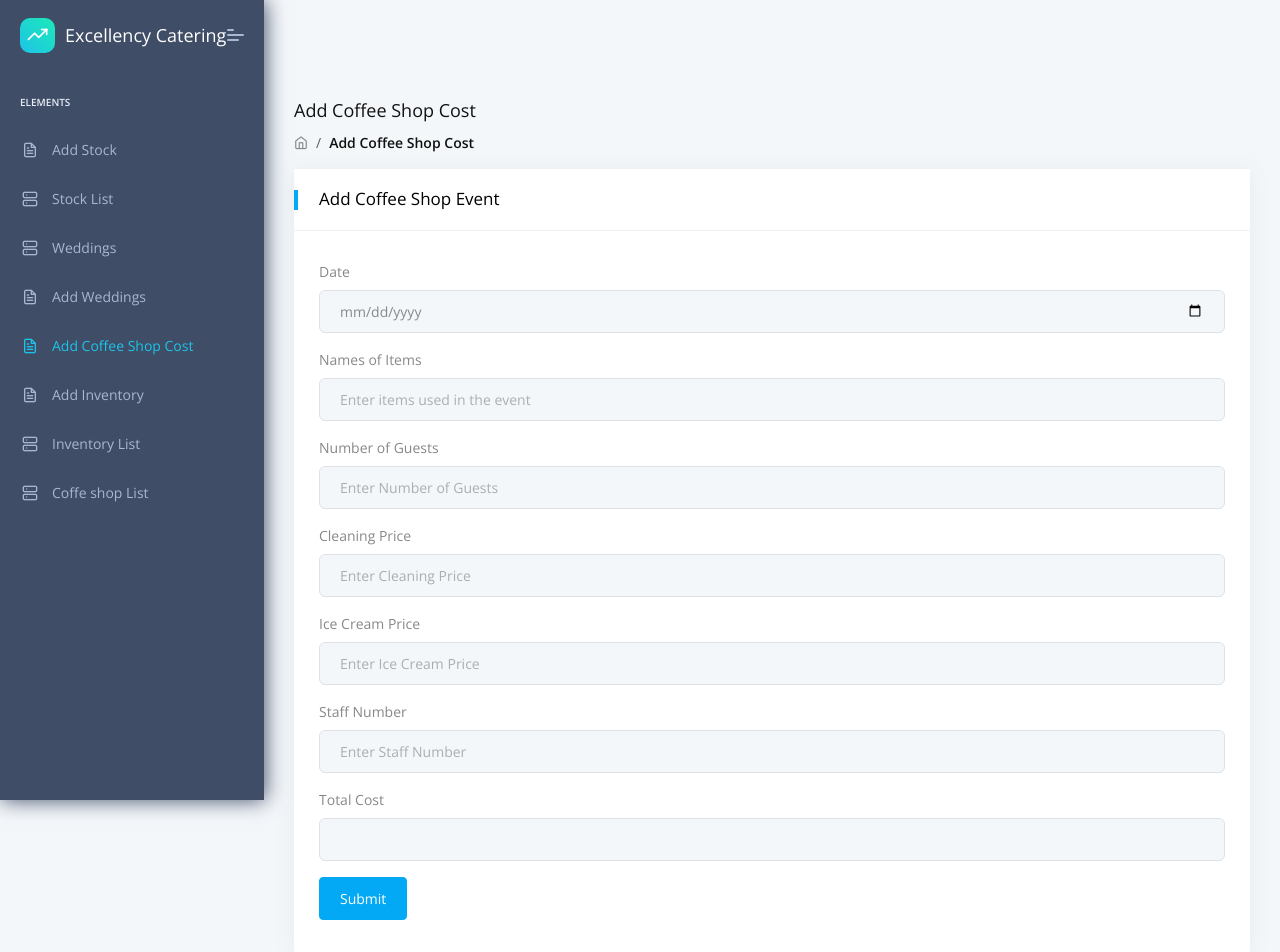
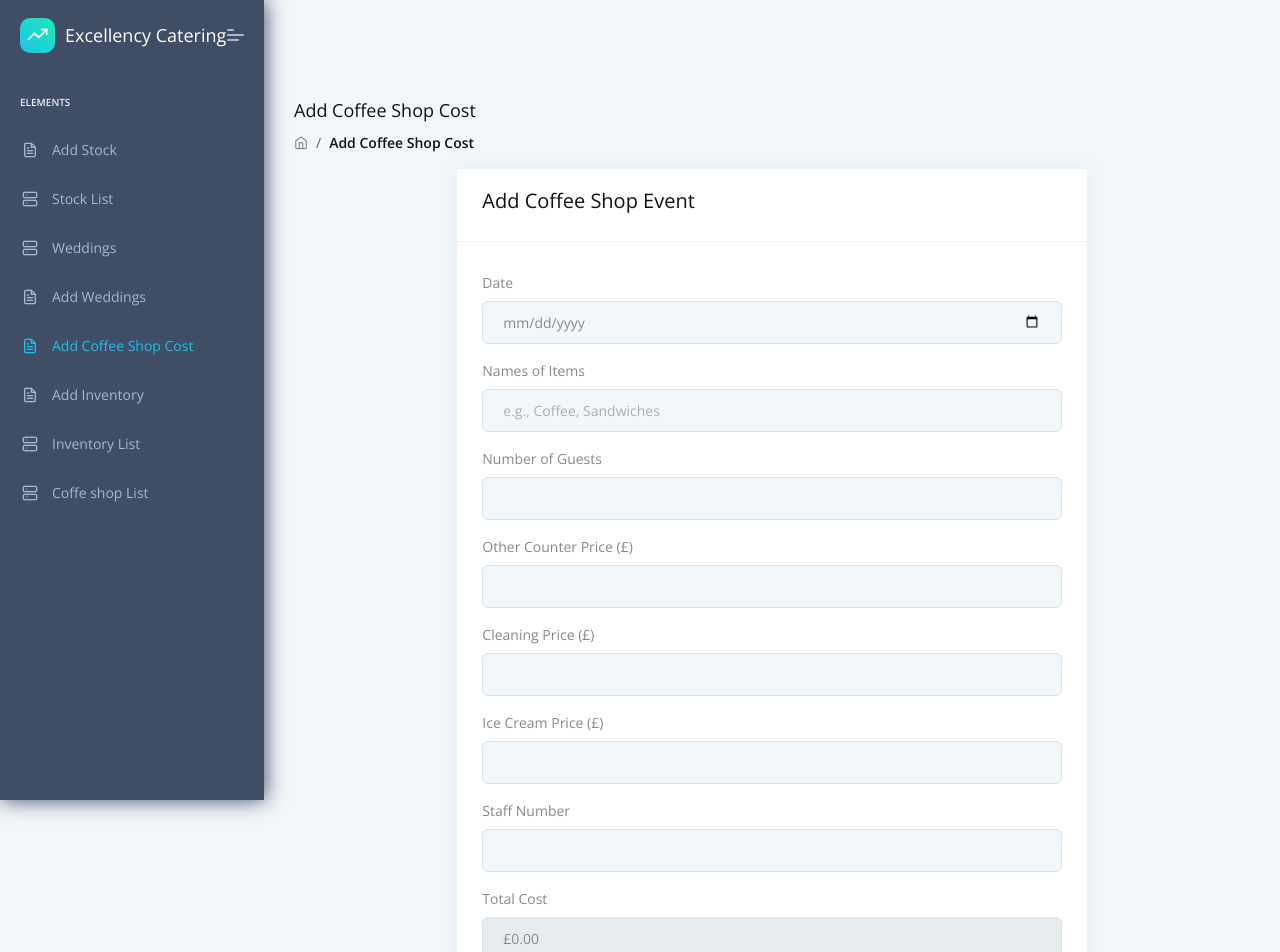
Before and after one commit to ElPrinceD/excellency-inventory-frontend, a React (Vite) app: page /forms/add-coffeshop in a window 1280 px wide. Shown: the top 952 px of the page. Built offline with nearby package versions, Linux system fonts and the light colour scheme; sample sign-in values are in the browser's storage.

Commit message:
Coffe Shop details added

```diff
--- a/src/views/forms/AddCoffeShopEventForm.jsx
+++ b/src/views/forms/AddCoffeShopEventForm.jsx
@@ -1,182 +1,165 @@
-import React, { useState, useEffect } from 'react';
-import { Row, Col, Card, Form, Button, Alert } from 'react-bootstrap';
+import React, { useState } from 'react';
+import { Form, Button, Card, Col, Row, Alert } from 'react-bootstrap';
 import axios from 'axios';
 
-const AddCoffeeShopEventForm = () => {
-  const [formData, setFormData] = useState({
+const AddCoffeeShopEvent = () => {
+  const [form, setForm] = useState({
     date: '',
     names_of_items: '',
     number_of_guests: '',
+    other_counter_price: '',
     cleaning_price: '',
     ice_cream_price: '',
     staff_number: '',
-    total_cost: '',
   });
 
-  const [error, setError] = useState(null);
-  const [success, setSuccess] = useState(null);
-  const [loading, setLoading] = useState(false);
+  const [success, setSuccess] = useState('');
+  const [error, setError] = useState('');
+
   const token = localStorage.getItem('accessToken');
-
-  useEffect(() => {
-    if (!token) {
-      setError('You must be logged in to add an event.');
-    }
-  }, [token]);
-
-  const calculateTotalCost = (data) => {
-    const cleaning = parseFloat(data.cleaning_price) || 0;
-    const iceCream = parseFloat(data.ice_cream_price) || 0;
-    const staff = parseInt(data.staff_number) || 0;
-    const guests = parseInt(data.number_of_guests) || 0;
-
-    return (cleaning + iceCream ).toFixed(2);
-  };
 
   const handleChange = (e) => {
     const { name, value } = e.target;
-    const updatedForm = { ...formData, [name]: value };
+    setForm((prev) => ({ ...prev, [name]: value }));
+  };
 
-    // Recalculate total cost whenever any relevant field changes
-    updatedForm.total_cost = calculateTotalCost(updatedForm);
-
-    setFormData(updatedForm);
+  const calculateTotalCost = () => {
+    const { other_counter_price, cleaning_price, ice_cream_price } = form;
+    return (
+      parseFloat(other_counter_price || 0) +
+      parseFloat(cleaning_price || 0) +
+      parseFloat(ice_cream_price || 0)
+    ).toFixed(2);
   };
 
   const handleSubmit = async (e) => {
     e.preventDefault();
-    setError(null);
-    setSuccess(null);
-    setLoading(true);
+    const total_cost = calculateTotalCost();
 
     try {
-      await axios.post('https://excellencycatering.com/api/coffeshop/', formData, {
-        headers: {
-          Authorization: `Bearer ${token}`,
-          'Content-Type': 'application/json',
-        },
-      });
-
-      setSuccess('Coffee shop event added successfully!');
-      setFormData({
+      await axios.post(
+        'https://excellencycatering.com/api/coffeshop/',
+        { ...form, total_cost },
+        {
+          headers: {
+            Authorization: `Bearer ${token}`,
+            'Content-Type': 'application/json',
+          },
+        }
+      );
+      setSuccess('Event added successfully!');
+      setError('');
+      setForm({
         date: '',
         names_of_items: '',
         number_of_guests: '',
+        other_counter_price: '',
         cleaning_price: '',
         ice_cream_price: '',
         staff_number: '',
-        total_cost: '',
       });
     } catch (err) {
-      setError('Error adding coffee shop event');
+      setError('Failed to add event. Please check your input.');
+      setSuccess('');
       console.error(err);
-    } finally {
-      setLoading(false);
     }
   };
 
-  if (!token) {
-    return <Alert variant="danger">{error}</Alert>;
-  }
-
   return (
-    <Row>
-      <Col sm={12}>
+    <Row className="justify-content-md-center">
+      <Col md={8}>
         <Card>
           <Card.Header>
-            <Card.Title as="h5">Add Coffee Shop Event</Card.Title>
+            <Card.Title>Add Coffee Shop Event</Card.Title>
           </Card.Header>
           <Card.Body>
+            {success && <Alert variant="success">{success}</Alert>}
             {error && <Alert variant="danger">{error}</Alert>}
-            {success && <Alert variant="success">{success}</Alert>}
             <Form onSubmit={handleSubmit}>
               <Form.Group className="mb-3">
                 <Form.Label>Date</Form.Label>
                 <Form.Control
                   type="date"
                   name="date"
-                  value={formData.date}
+                  value={form.date}
                   onChange={handleChange}
                   required
                 />
               </Form.Group>
-
               <Form.Group className="mb-3">
                 <Form.Label>Names of Items</Form.Label>
                 <Form.Control
                   type="text"
                   name="names_of_items"
-                  placeholder="Enter items used in the event"
-                  value={formData.names_of_items}
+                  value={form.names_of_items}
                   onChange={handleChange}
-                  required
+                  placeholder="e.g., Coffee, Sandwiches"
                 />
               </Form.Group>
-
               <Form.Group className="mb-3">
                 <Form.Label>Number of Guests</Form.Label>
                 <Form.Control
                   type="number"
                   name="number_of_guests"
-                  placeholder="Enter Number of Guests"
-                  value={formData.number_of_guests}
+                  value={form.number_of_guests}
                   onChange={handleChange}
-                  min={0}
                   required
                 />
               </Form.Group>
-
               <Form.Group className="mb-3">
-                <Form.Label>Cleaning Price</Form.Label>
+                <Form.Label>Other Counter Price (£)</Form.Label>
+                <Form.Control
+                  type="number"
+                  step="0.01"
+                  name="other_counter_price"
+                  value={form.other_counter_price}
+                  onChange={handleChange}
+                  required
+                />
+              </Form.Group>
+              <Form.Group className="mb-3">
+                <Form.Label>Cleaning Price (£)</Form.Label>
                 <Form.Control
                   type="number"
                   step="0.01"
                   name="cleaning_price"
-                  placeholder="Enter Cleaning Price"
-                  value={formData.cleaning_price}
+                  value={form.cleaning_price}
                   onChange={handleChange}
-                  min={0}
+                  required
                 />
               </Form.Group>
-
               <Form.Group className="mb-3">
-                <Form.Label>Ice Cream Price</Form.Label>
+                <Form.Label>Ice Cream Price (£)</Form.Label>
                 <Form.Control
                   type="number"
                   step="0.01"
                   name="ice_cream_price"
-                  placeholder="Enter Ice Cream Price"
-                  value={formData.ice_cream_price}
+                  value={form.ice_cream_price}
                   onChange={handleChange}
-                  min={0}
+                  required
                 />
               </Form.Group>
-
               <Form.Group className="mb-3">
                 <Form.Label>Staff Number</Form.Label>
                 <Form.Control
                   type="number"
                   name="staff_number"
-                  placeholder="Enter Staff Number"
-                  value={formData.staff_number}
+                  value={form.staff_number}
                   onChange={handleChange}
-                  min={0}
+                  required
                 />
               </Form.Group>
-
-              <Form.Group className="mb-3">
+              <Form.Group className="mb-4">
                 <Form.Label>Total Cost</Form.Label>
                 <Form.Control
-                  type="number"
-                  step="0.01"
-                  name="total_cost"
-                  value={formData.total_cost}
-
+                  type="text"
+                  value={`£${calculateTotalCost()}`}
+                  readOnly
+                  disabled
                 />
               </Form.Group>
-
-              <Button variant="primary" type="submit" disabled={loading}>
-                {loading ? 'Submitting...' : 'Submit'}
+              <Button variant="primary" type="submit">
+                Add Event
               </Button>
             </Form>
           </Card.Body>
@@ -186,4 +169,4 @@ const AddCoffeeShopEventForm = () => {
   );
 };
 
-export default AddCoffeeShopEventForm;
+export default AddCoffeeShopEvent;
--- a/src/views/tables/CoffeeShopEventList.jsx
+++ b/src/views/tables/CoffeeShopEventList.jsx
@@ -8,16 +8,15 @@ const CoffeeShopEventList = () => {
   const [error, setError] = useState(null);
   const token = localStorage.getItem('accessToken');
 
-  useEffect(() => {
   if (!token) {
     setError('You must be logged in to view events.');
-      setLoading(false);
     return;
   }
 
+  useEffect(() => {
     const fetchEvents = async () => {
         try {
-        const response = await axios.get('https://excellencycatering.com/api/coffeshop//', {
+          const response = await axios.get('https://excellencycatering.com/api/coffeshop/', {
             headers: {
               'Authorization': `Bearer ${token}`,
             },
@@ -30,9 +29,8 @@ const CoffeeShopEventList = () => {
           setLoading(false);
         }
       };
-
     fetchEvents();
-  }, [token]);
+  }, []);
 
   if (loading) return <div>Loading...</div>;
   if (error) return <div>{error}</div>;
@@ -51,26 +49,34 @@ const CoffeeShopEventList = () => {
                   <th>#</th>
                   <th>Date</th>
                   <th>Items</th>
-                  <th>Number of Guests</th>
+                  <th>Guests</th>
+                  <th>Other Counter Price</th>
                   <th>Cleaning Price</th>
                   <th>Ice Cream Price</th>
-                  <th>Staff Number</th>
+                  <th>Staff</th>
                   <th>Total Cost</th>
                 </tr>
               </thead>
               <tbody>
-                {events.map((event, index) => (
+                {events.map((event, index) => {
+                  const total =
+                    parseFloat(event.other_counter_price || 0) +
+                    parseFloat(event.cleaning_price || 0) +
+                    parseFloat(event.ice_cream_price || 0);
+                  return (
                     <tr key={event.id}>
                       <th scope="row">{index + 1}</th>
                       <td>{event.date}</td>
-                    <td>{event.names_of_items}</td>
+                      <td>{event.names_of_items || 'N/A'}</td>
                       <td>{event.number_of_guests}</td>
+                      <td>£{event.other_counter_price}</td>
                       <td>£{event.cleaning_price}</td>
                       <td>£{event.ice_cream_price}</td>
                       <td>{event.staff_number}</td>
-                    <td>£{event.total_cost}</td>
+                      <td>£{total.toFixed(2)}</td>
                     </tr>
-                ))}
+                  );
+                })}
               </tbody>
             </Table>
           </Card.Body>
```
Lines whose indentation alone changed are shown as unchanged.
